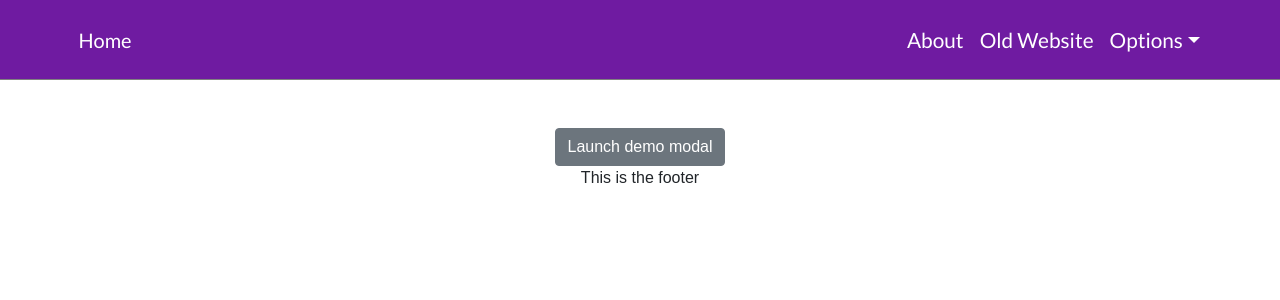
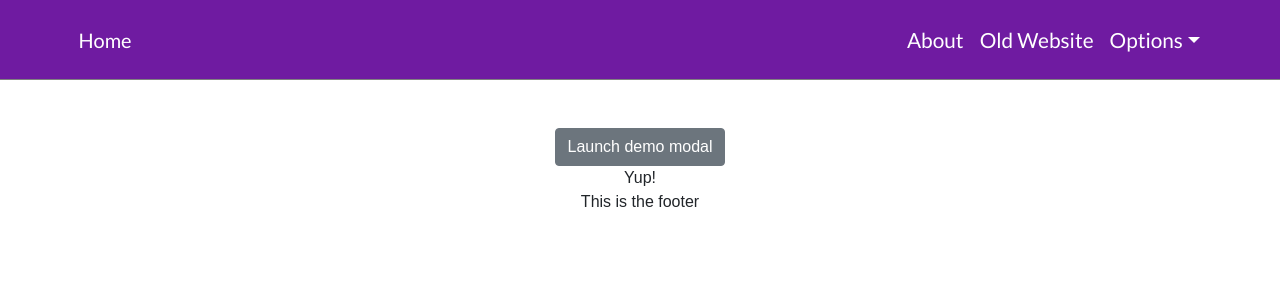
Before and after one commit to alfredrafael/vets-in-tech, a React (Create React App) app: page /vets-in-tech/contact in a window 1280 px wide. Shown: the top 300 px of the page. Built offline with nearby package versions, Linux system fonts and the light colour scheme; the HTML template or start-up script is replaced by a standard one.

Commit message:
Adds basename to <Contact/>

```diff
--- a/src/App.js
+++ b/src/App.js
@@ -6,7 +6,7 @@ import Home from './components/Home';
 import Contact from './components/Contact';
 import {
   BrowserRouter as Router,
-  Route, W
+  Route,
 } from 'react-router-dom';
 import VideoHero from './components/VideoHero/VideoHero';
 
--- a/src/components/Contact/Contact.js
+++ b/src/components/Contact/Contact.js
@@ -10,9 +10,12 @@ class Contact extends React.Component {
 
     render() {
         return (
+            <React.Fragment basename="/vets-in-tech/">
             <div style={{marginTop: '10%'}}>
             <StudentModal />
+            Yup!
             </div>
+            </React.Fragment>
         );
     }
 }
```
